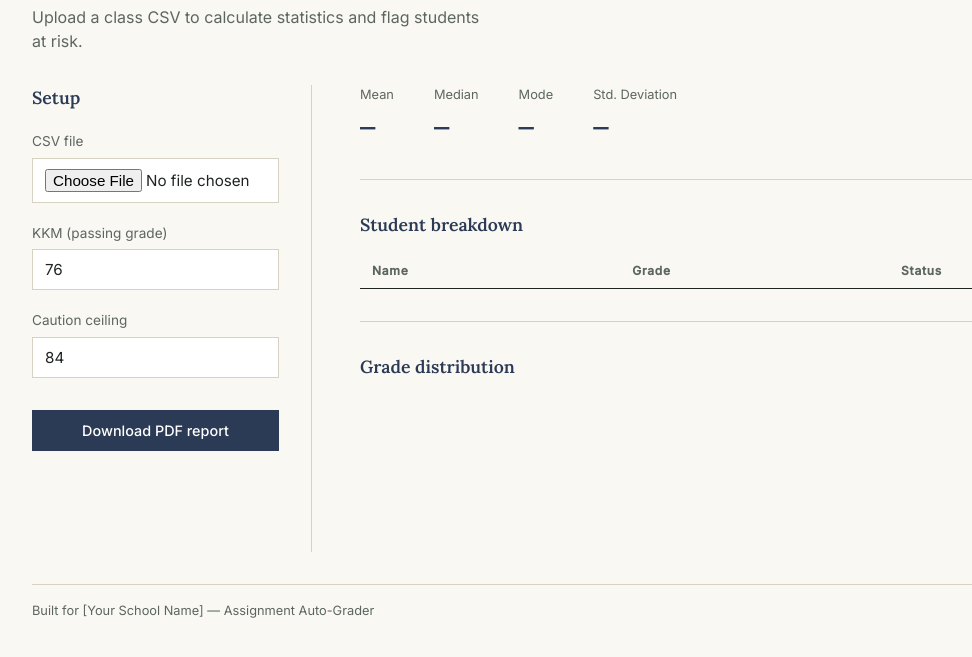
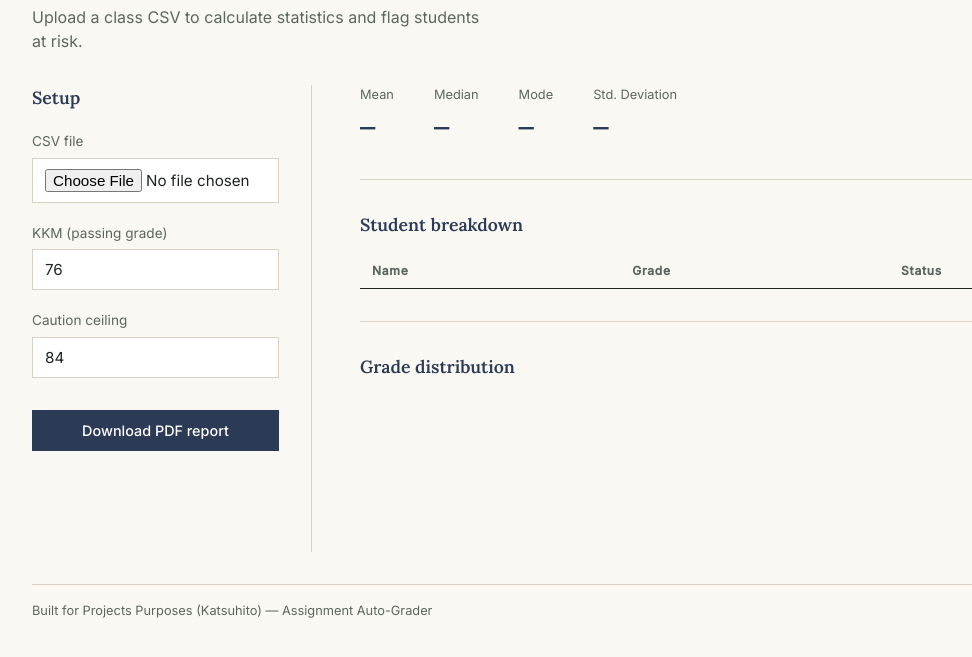
Before and after one commit to Ryan11228/assignment-auto-grader, a plain HTML site: page index.html in a window 1280 px wide. Shown: the part 131-788 px from the top of the page, without its empty margins (40-1012 px from the left). Drawn offline with Linux system fonts and the light colour scheme; a script that the page names is missing.

Commit message:
Update index.html

```diff
--- a/index.html
+++ b/index.html
@@ -79,7 +79,7 @@
             </tr>
           </thead>
           <tbody>
-            <!-- Rows added by JavaScript -->
+
           </tbody>
         </table>
       </section>
@@ -94,7 +94,7 @@
     </main>
 
     <footer class="app-footer">
-      <p>Built for [Your School Name] — Assignment Auto-Grader</p>
+      <p>Built for Projects Purposes (Katsuhito) — Assignment Auto-Grader</p>
     </footer>
 
   </div>
```
